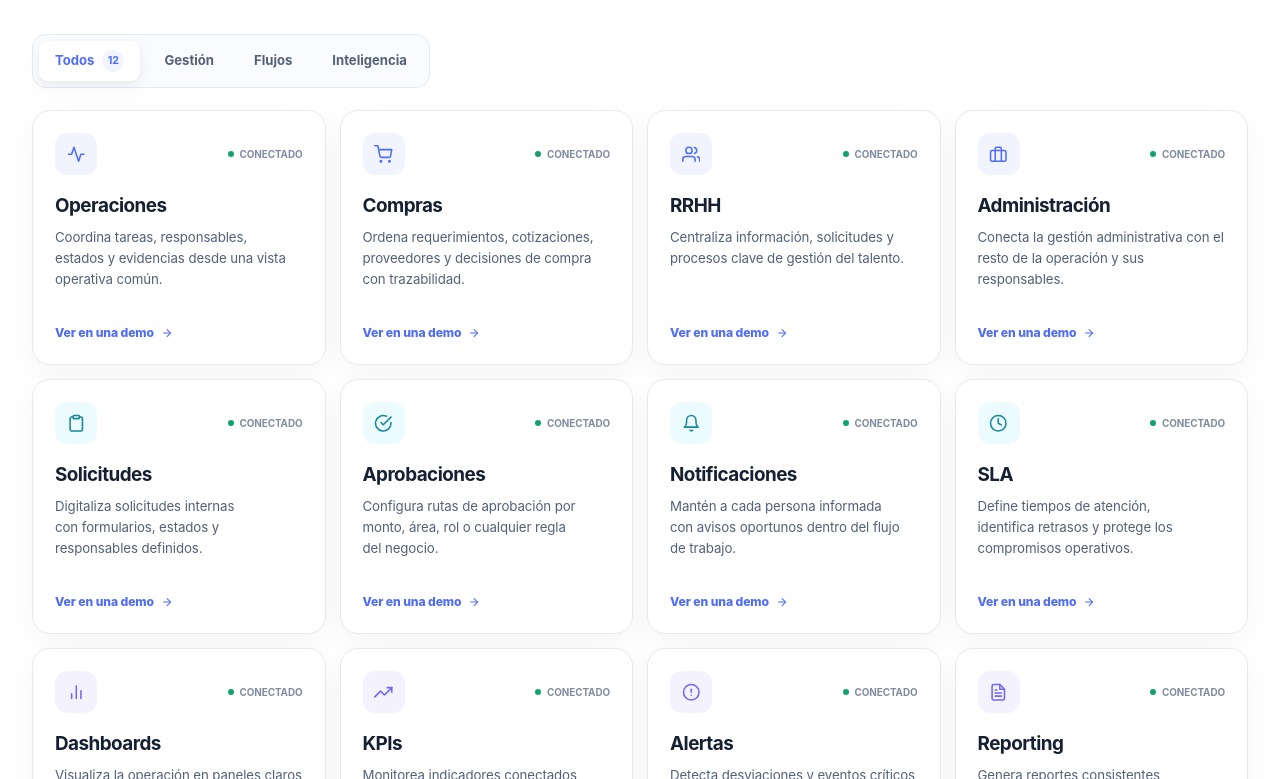
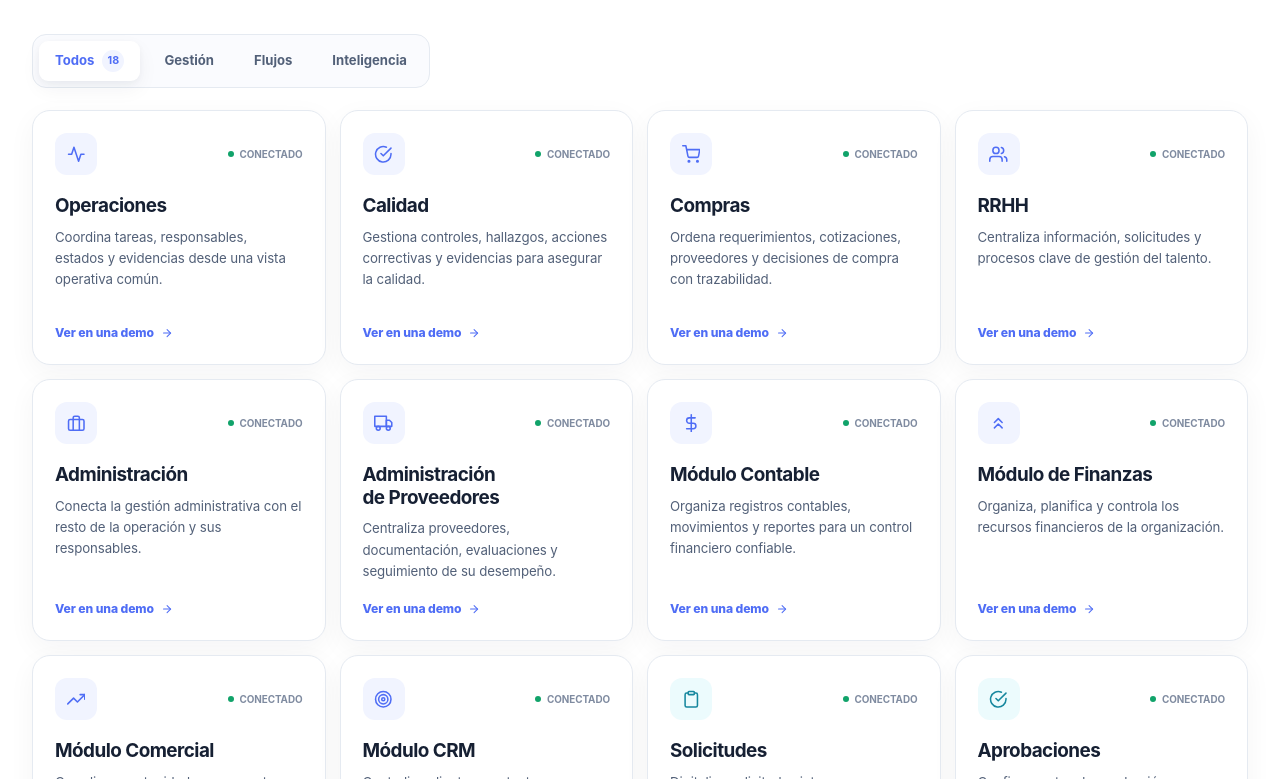
Before and after one commit to SoftwaveDR/landing-page-softwave, a React (Vite) app: page / in a window 1280 px wide. Shown: the part 2041-2820 px from the top of the page. Built offline with nearby package versions, Linux system fonts and the light colour scheme.

Commit message:
Actualizar workflow de despliegue

```diff
--- a/src/data/getCodeModules.js
+++ b/src/data/getCodeModules.js
@@ -7,9 +7,13 @@ import {
   FiCheckCircle,
   FiClipboard,
   FiClock,
+  FiDollarSign,
+  FiChevronsUp,
   FiFileText,
   FiShoppingCart,
+  FiTarget,
   FiTrendingUp,
+  FiTruck,
   FiUsers,
 } from "react-icons/fi";
 
@@ -27,6 +31,13 @@ export const getCodeModules = [
     category: "management",
     icon: FiActivity,
     description: "Coordina tareas, responsables, estados y evidencias desde una vista operativa común.",
+  },
+  {
+    id: "calidad",
+    name: "Calidad",
+    category: "management",
+    icon: FiCheckCircle,
+    description: "Gestiona controles, hallazgos, acciones correctivas y evidencias para asegurar la calidad.",
   },
   {
     id: "compras",
@@ -48,6 +59,41 @@ export const getCodeModules = [
     category: "management",
     icon: FiBriefcase,
     description: "Conecta la gestión administrativa con el resto de la operación y sus responsables.",
+  },
+  {
+    id: "administracion-proveedores",
+    name: "Administración de Proveedores",
+    category: "management",
+    icon: FiTruck,
+    description: "Centraliza proveedores, documentación, evaluaciones y seguimiento de su desempeño.",
+  },
+  {
+    id: "contable",
+    name: "Módulo Contable",
+    category: "management",
+    icon: FiDollarSign,
+    description: "Organiza registros contables, movimientos y reportes para un control financiero confiable.",
+  },
+  {
+    id: "Financiero",
+    name: "Módulo de Finanzas",
+    category: "management",
+    icon: FiChevronsUp,
+    description: "Organiza, planifica y controla los recursos financieros de la organización.",
+  },
+  {
+    id: "comercial",
+    name: "Módulo Comercial",
+    category: "management",
+    icon: FiTrendingUp,
+    description: "Coordina oportunidades, propuestas y actividades comerciales desde un solo lugar.",
+  },
+  {
+    id: "crm",
+    name: "Módulo CRM",
+    category: "management",
+    icon: FiTarget,
+    description: "Centraliza clientes, contactos e interacciones para fortalecer cada relación comercial.",
   },
   {
     id: "solicitudes",
```
